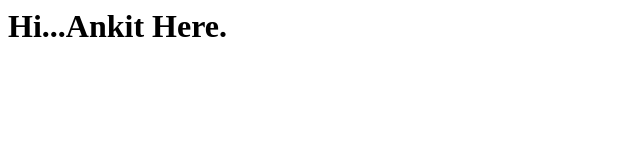
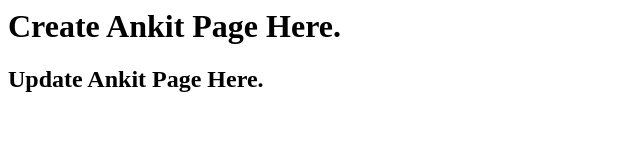
Before and after one commit to Anky786/DevopProject, a plain HTML site: page index.html in a window 1280 px wide. Shown: the whole page, without its empty margins (0-640 px from the left). Drawn offline with Linux system fonts and the light colour scheme.

Commit message:
Ankit Updated Here

```diff
--- a/index.html
+++ b/index.html
@@ -1,5 +1,6 @@
 <html>
 	<body>
-		<h1> Hi...Ankit Here.</h1>
+		<h1> Create Ankit Page Here.</h1>
+		<h2> Update Ankit Page Here.</h2>
 	</body>
 </html>
```
